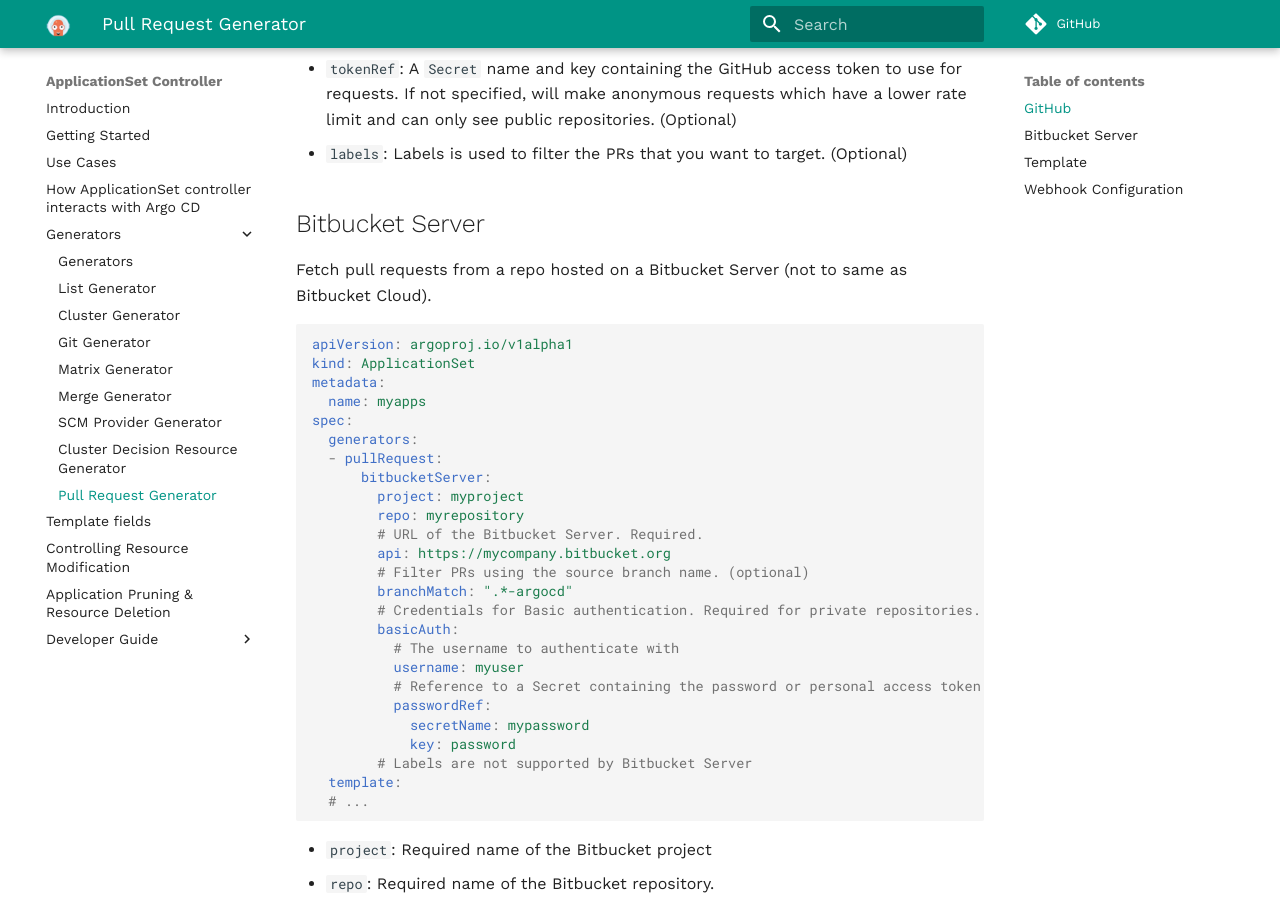
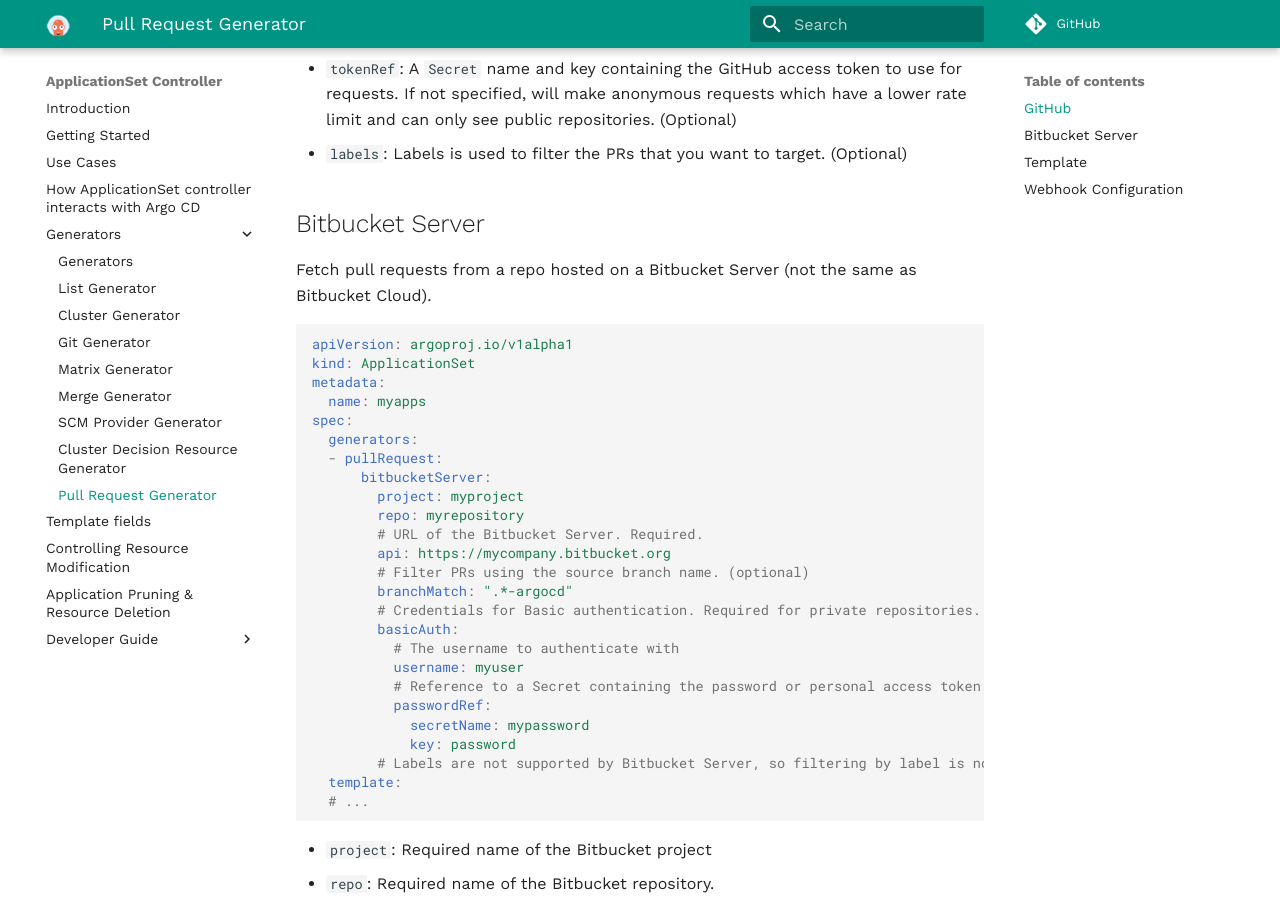
Before and after one commit to argoproj/applicationset, an MkDocs documentation site: the page built from docs/Generators-Pull-Request.md, in a window 1280 px wide and 900 px high, scrolled down 1155 px. Built offline with MkDocs 1.6.1 and Material for MkDocs 9.7.7, drawn with Linux system fonts in a browser that asks for light colours; comment, search, counter and statistics services are not loaded.

Commit message:
docs: pr comments
Signed-off-by: mlosicki <mlosicki@users.noreply.github.com>

````diff
--- a/docs/Generators-Pull-Request.md
+++ b/docs/Generators-Pull-Request.md
@@ -55,7 +55,7 @@ spec:
 
 ## Bitbucket Server
 
-Fetch pull requests from a repo hosted on a Bitbucket Server (not to same as Bitbucket Cloud).
+Fetch pull requests from a repo hosted on a Bitbucket Server (not the same as Bitbucket Cloud).
 
 ```yaml
 apiVersion: argoproj.io/v1alpha1
@@ -80,7 +80,7 @@ spec:
           passwordRef:
             secretName: mypassword
             key: password
-        # Labels are not supported by Bitbucket Server
+        # Labels are not supported by Bitbucket Server, so filtering by label is not possible.
   template:
   # ...
 ```
````
Also changed, not shown: 1 other file.
